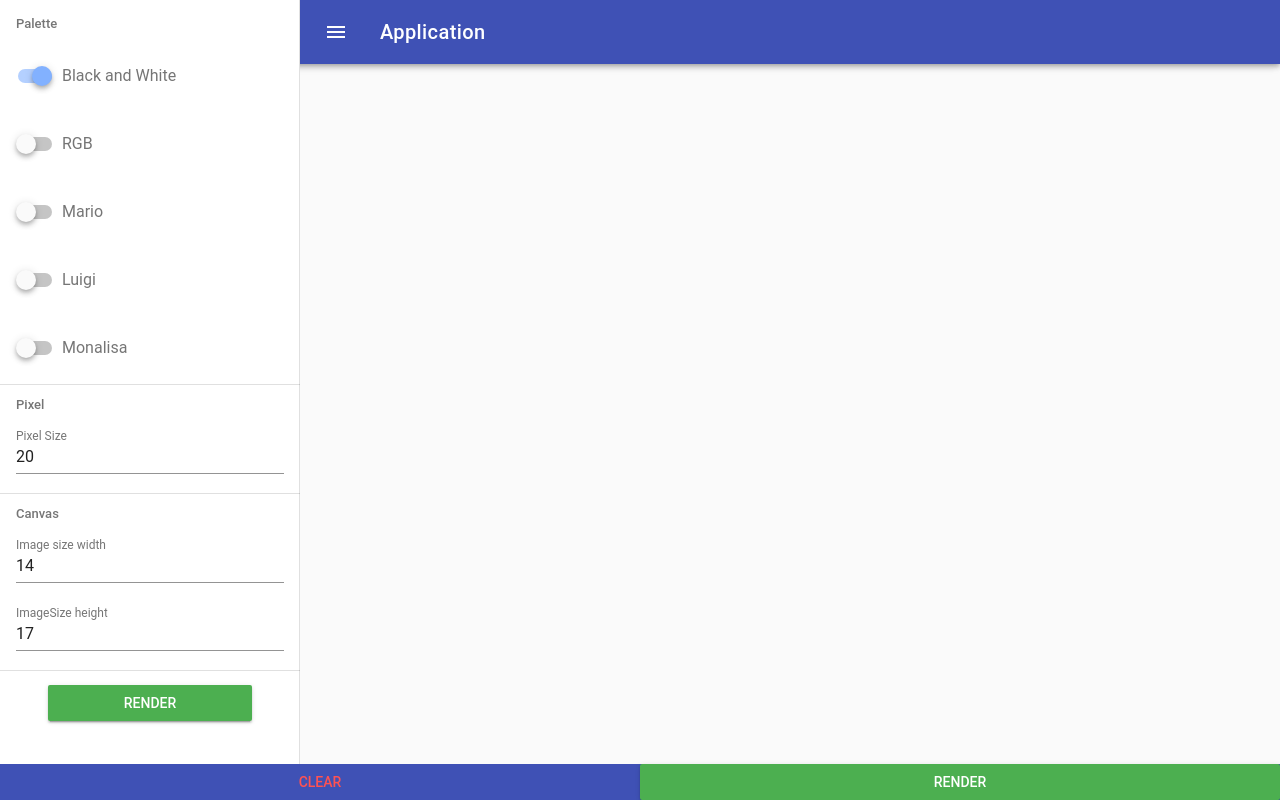
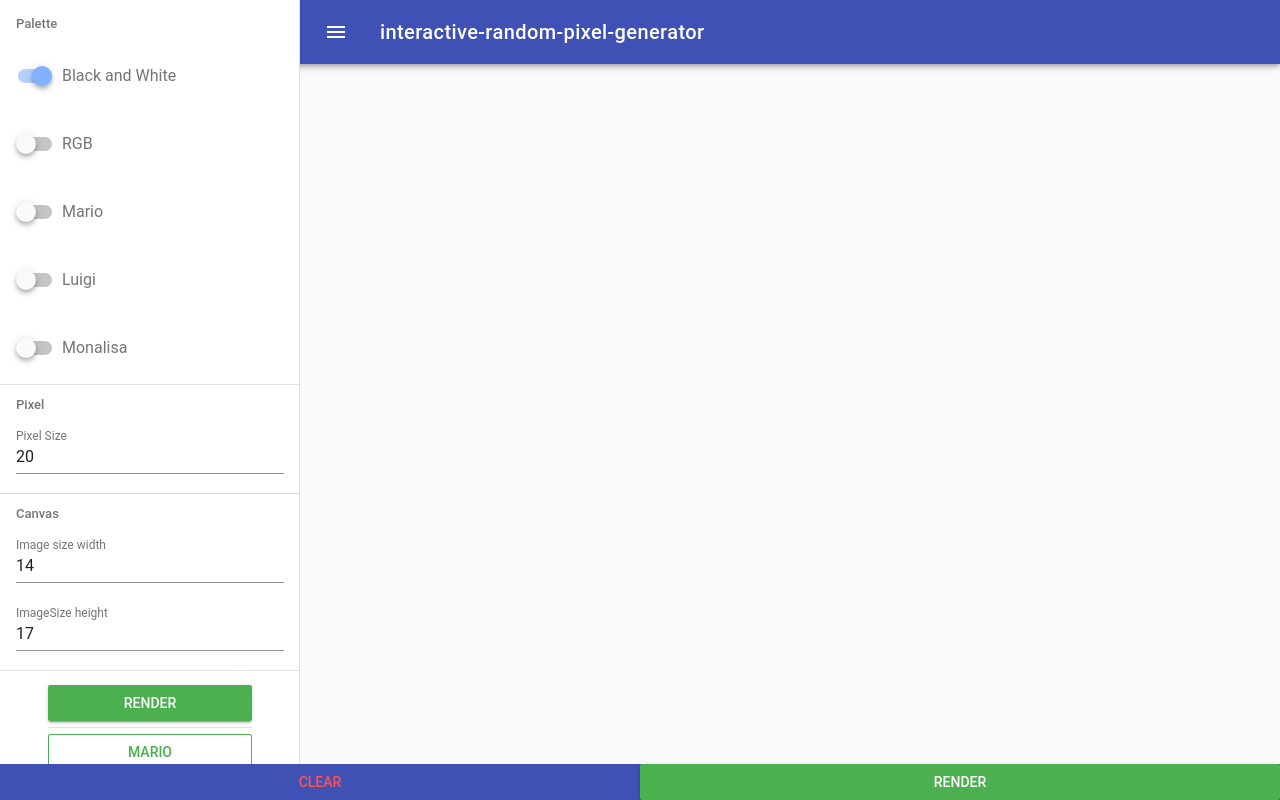
Before and after one commit to josx/interactive-random-pixel-generator, a Vue app: page / in a window 1280 px wide. Built offline with nearby package versions, Linux system fonts and the light colour scheme.

Commit message:
[DM] Included showMario and showLuigi buttons to main menu

```diff
--- a/src/components/RandomCanvas.vue
+++ b/src/components/RandomCanvas.vue
@@ -73,14 +73,16 @@
         </div>
         <v-divider></v-divider>
         <div  class="pt-2 pl-5 pr-5">
-
           <v-btn centered color="success" block v-on:click="renderImage">Render</v-btn>
+          <v-divider></v-divider>
+          <v-btn outline centered color="success" block v-on:click="showMario">Mario</v-btn>
+          <v-btn outline centered color="success" block v-on:click="showLuigi">Luigi</v-btn>
         </div>
       </v-list>
     </v-navigation-drawer>
     <v-toolbar color="indigo" dark fixed app>
       <v-toolbar-side-icon @click.stop="drawer = !drawer"></v-toolbar-side-icon>
-      <v-toolbar-title>Application</v-toolbar-title>
+      <v-toolbar-title>interactive-random-pixel-generator</v-toolbar-title>
     </v-toolbar>
     <v-content>
       <v-container fluid fill-height>
@@ -99,8 +101,6 @@
     <v-footer color="indigo" app>
       <v-btn color="error" v-on:click="clear" flat  block>Clear</v-btn>
       <v-btn color="success" v-on:click="renderImage"  block>Render</v-btn>
-      <!-- <v-btn color="error"  v-on:click="showMario">Mario</v-btn>
-      <v-btn color="error"  v-on:click="showLuigi">Luigi</v-btn> -->
     </v-footer>
   </v-app>
 </template>
```
